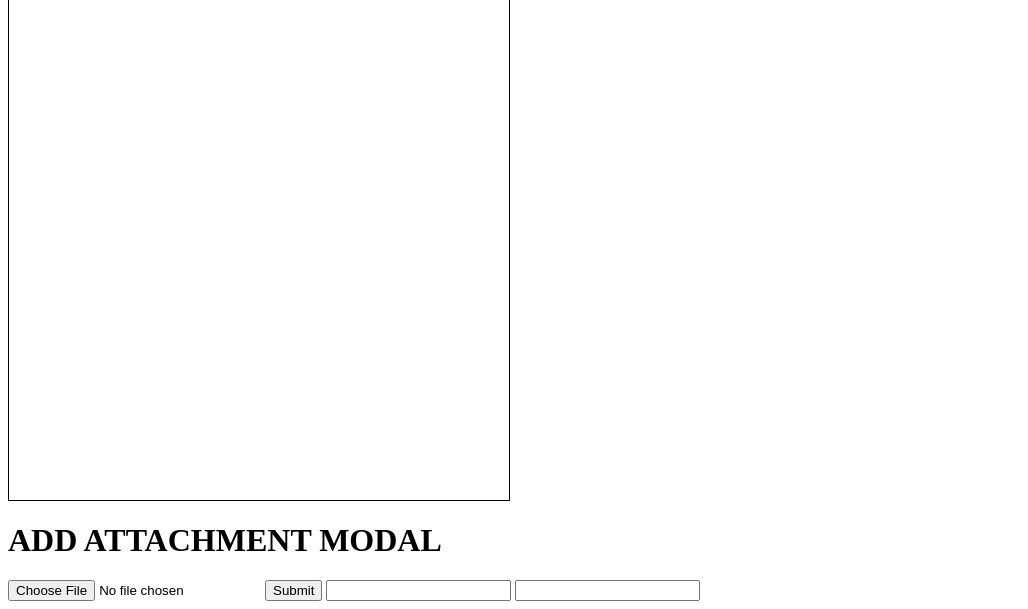
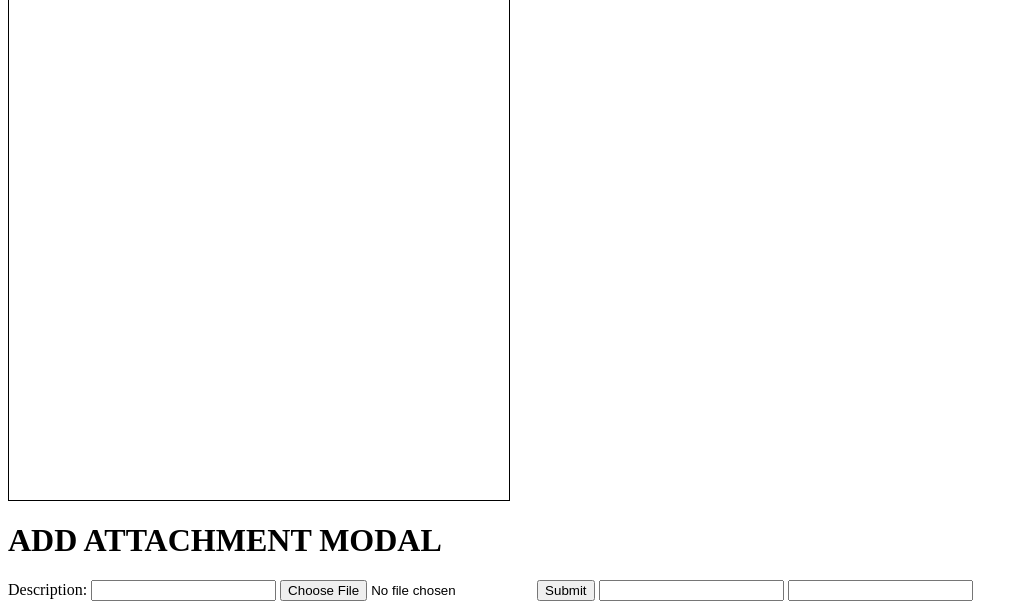
Before and after one commit to Shishwami/DOTS, a PHP site: page /DOC_VIEW.php in a window 1280 px wide. Shown: the part 751-1360 px from the top of the page, without its empty margins (0-1028 px from the left). Run offline with PHP 8.4, Linux system fonts and the light colour scheme.

Commit message:
Update DOC_VIEW.php

```diff
--- a/PAGES/DOC_VIEW/DOC_VIEW.php
+++ b/PAGES/DOC_VIEW/DOC_VIEW.php
@@ -183,6 +183,8 @@
         <div>
             <h1>ADD ATTACHMENT MODAL</h1>
             <form action="submit" method="POST" id="FORM_ATTACH_ADD" enctype="multipart/form-data">
+                <label for="ATTACH_DESCRIPTION">Description:</label>
+                <input type="text" name="DESCRIPTION" id="ATTACH_DESCRIPTION">
                 <input type="file" name="ATTACH_FILE" id="ATTACH_FILE">
                 <input type="submit" value="Submit">
                 <input type="text" name="DOC_NUM" id="ATTACH_DOC_NUM">
```
